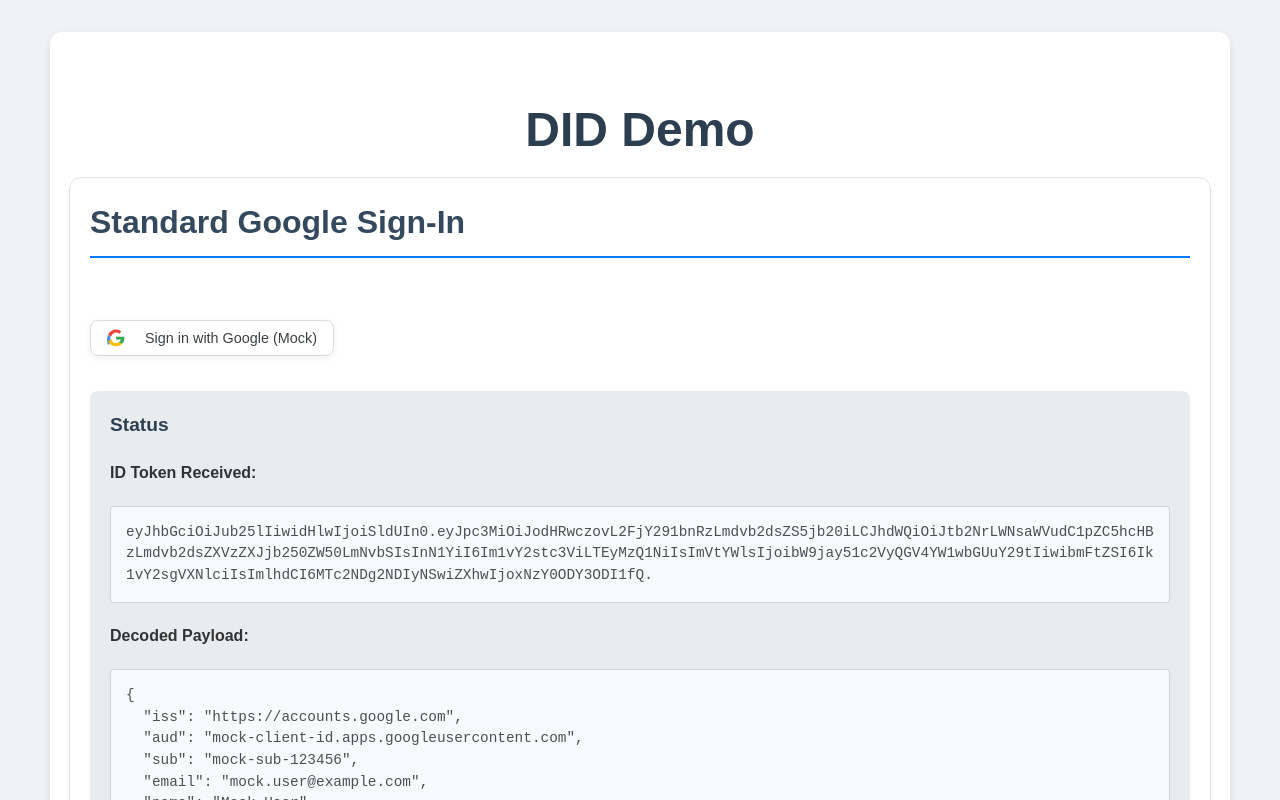
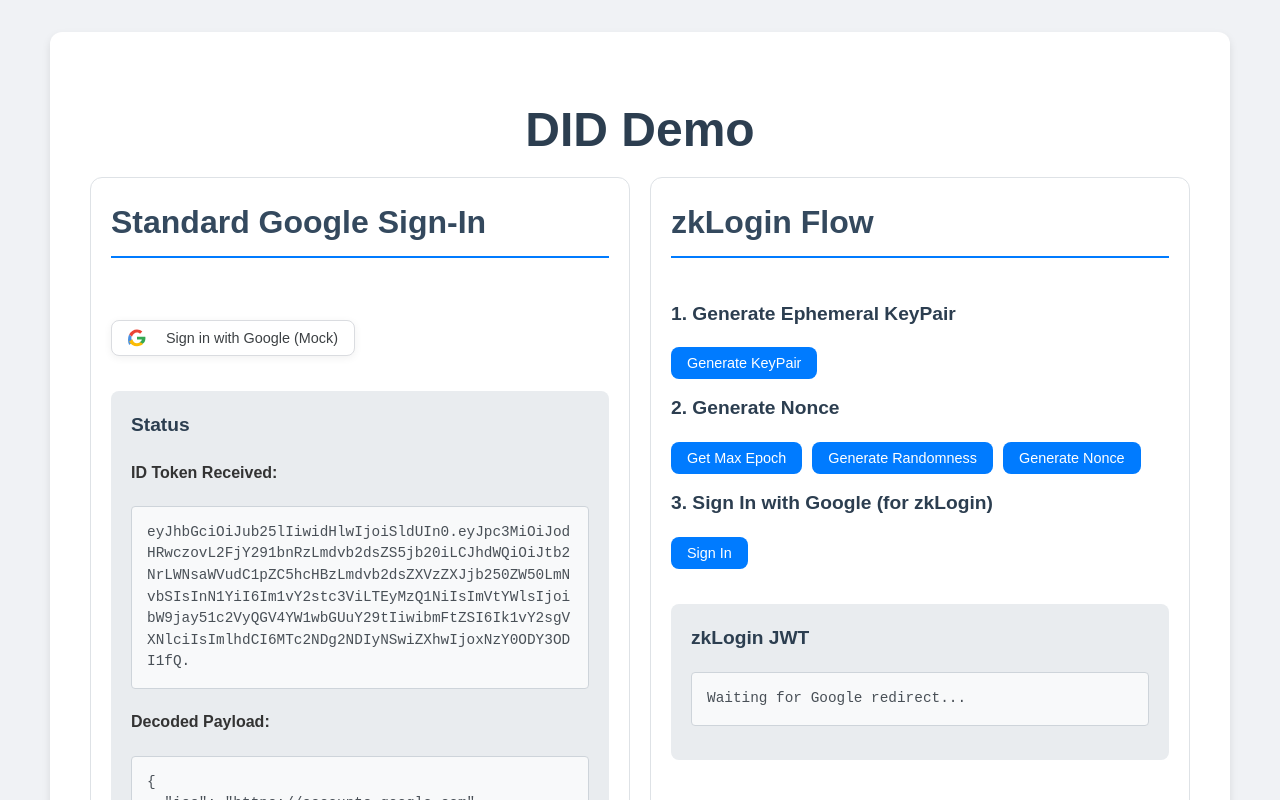
Before and after one commit to semiotic-agentium/did-demo, a React (Vite) app: page / in a window 1280 px wide. Shown: the top 800 px of the page. Built offline with nearby package versions, Linux system fonts and the light colour scheme; no server answers.

Commit message:
Made UI/UX improvements
Added a grid layout so that on larger screens all of the data fits allowing the user to go through the user flow without scrolling down.

```diff
--- a/src/App.css
+++ b/src/App.css
@@ -120,6 +120,7 @@ hr {
   flex-direction: column;
   align-items: flex-start;
   gap: 15px;
+  box-sizing: border-box;
 }
 
 .flow-section h3 {
@@ -136,6 +137,21 @@ hr {
   padding: 8px 16px;
   font-size: 0.9em;
   margin-right: 10px;
+}
+
+/* Responsive grid for Standard and zkLogin flows */
+.flows-grid {
+  display: grid;
+  grid-template-columns: 1fr;
+  gap: 20px;
+  width: 100%;
+}
+
+/* Side-by-side layout on larger screens (900px+) */
+@media (min-width: 900px) {
+  .flows-grid {
+    grid-template-columns: 1fr 1fr;
+  }
 }
 
 /* Mock Google button styling (used by MockGoogleLogin) */
--- a/src/pages/MainPage.tsx
+++ b/src/pages/MainPage.tsx
@@ -6,12 +6,10 @@ const MainPage: React.FC = () => {
   return (
     <div className="main-container">
       <h1>DID Demo</h1>
-
-      <StandardLogin />
-
-      <hr />
-
-      <ZkLogin />
+      <div className="flows-grid">
+        <StandardLogin />
+        <ZkLogin />
+      </div>
     </div>
   )
 }
```
